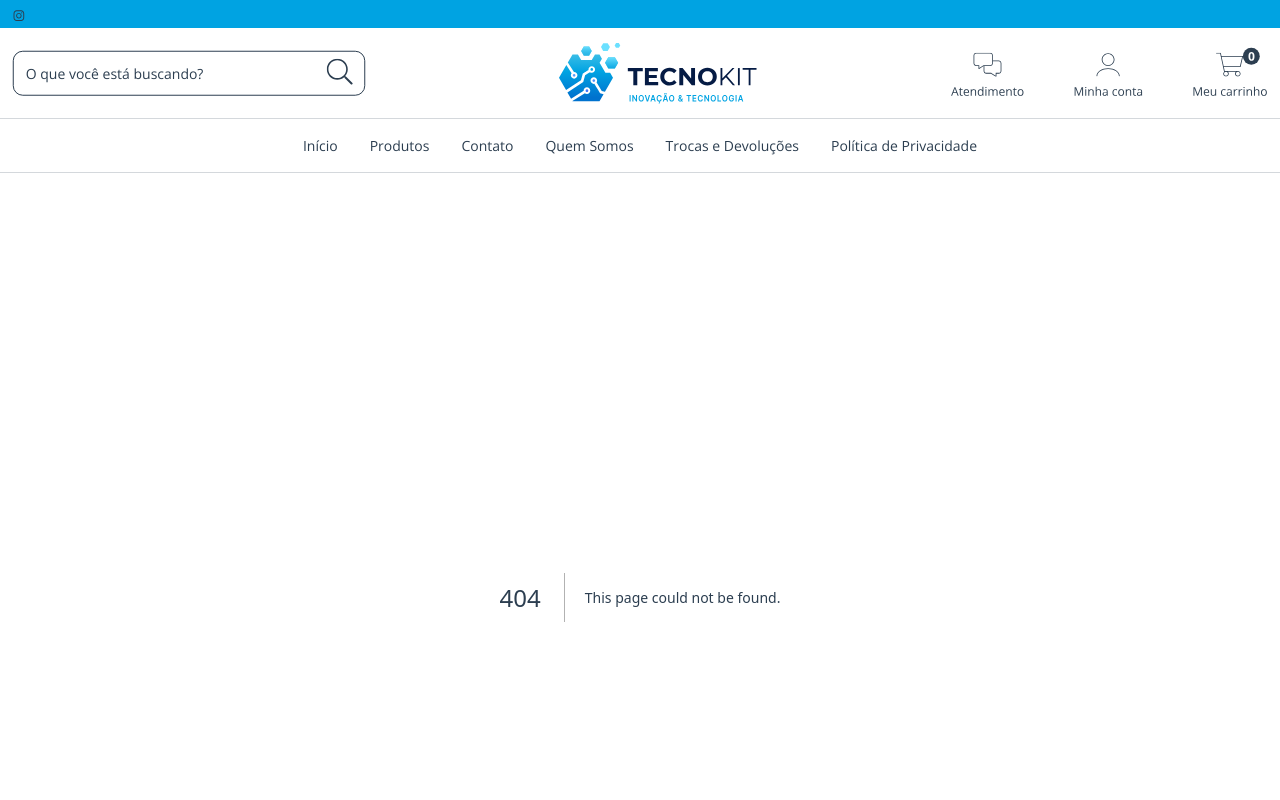
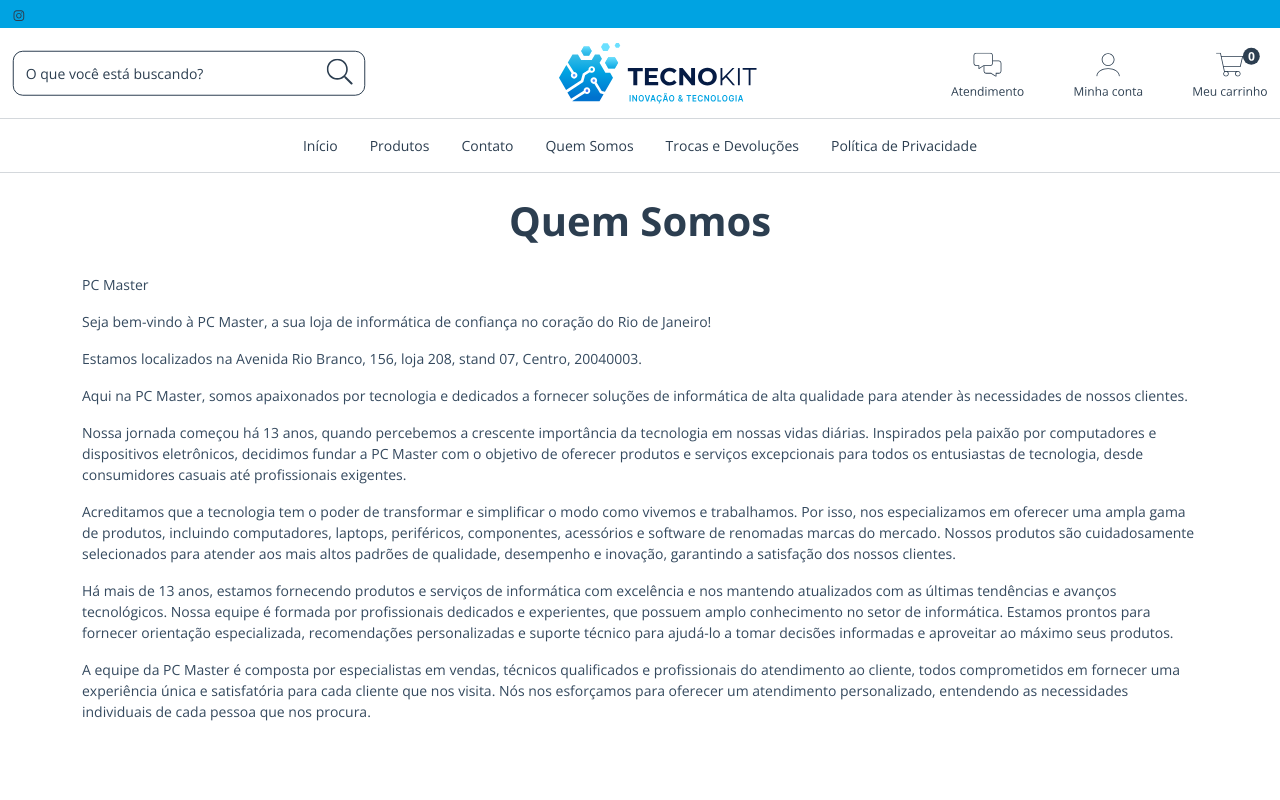
Before and after one commit to luangelsdorf/tecnokit, a Next.js app: page /quem-somos in a window 1280 px wide. Before the commit this address had no page. Shown: the top 800 px of the page. Built offline with nearby package versions, Linux system fonts and the light colour scheme.

Commit message:
About page

```diff
--- /dev/null
+++ b/src/pages/quem-somos.js
@@ -0,0 +1,29 @@
+import Head from "next/head";
+import { Container } from "react-bootstrap";
+
+export default function AboutUs() {
+  return (
+    <>
+      <Head>
+        <title>Quem Somos | TecnoKit</title>
+      </Head>
+
+      <main>
+        <h1 className="text-center">Quem Somos</h1>
+        <br />
+        <Container className="d-flex flex-center">
+          <div>
+            <p>PC Master</p>
+            <p>Seja bem-vindo à PC Master, a sua loja de informática de confiança no coração do Rio de Janeiro!</p>
+            <p>Estamos localizados na Avenida Rio Branco, 156, loja 208, stand 07, Centro, 20040003.</p>
+            <p>Aqui na PC Master, somos apaixonados por tecnologia e dedicados a fornecer soluções de informática de alta qualidade para atender às necessidades de nossos clientes.</p>
+            <p>Nossa jornada começou há 13 anos, quando percebemos a crescente importância da tecnologia em nossas vidas diárias. Inspirados pela paixão por computadores e dispositivos eletrônicos, decidimos fundar a PC Master com o objetivo de oferecer produtos e serviços excepcionais para todos os entusiastas de tecnologia, desde consumidores casuais até profissionais exigentes.</p>
+            <p>Acreditamos que a tecnologia tem o poder de transformar e simplificar o modo como vivemos e trabalhamos. Por isso, nos especializamos em oferecer uma ampla gama de produtos, incluindo computadores, laptops, periféricos, componentes, acessórios e software de renomadas marcas do mercado. Nossos produtos são cuidadosamente selecionados para atender aos mais altos padrões de qualidade, desempenho e inovação, garantindo a satisfação dos nossos clientes.</p>
+            <p>Há mais de 13 anos, estamos fornecendo produtos e serviços de informática com excelência e nos mantendo atualizados com as últimas tendências e avanços tecnológicos. Nossa equipe é formada por profissionais dedicados e experientes, que possuem amplo conhecimento no setor de informática. Estamos prontos para fornecer orientação especializada, recomendações personalizadas e suporte técnico para ajudá-lo a tomar decisões informadas e aproveitar ao máximo seus produtos.</p>
+            <p>A equipe da PC Master é composta por especialistas em vendas, técnicos qualificados e profissionais do atendimento ao cliente, todos comprometidos em fornecer uma experiência única e satisfatória para cada cliente que nos visita. Nós nos esforçamos para oferecer um atendimento personalizado, entendendo as necessidades individuais de cada pessoa que nos procura.</p>
+          </div>
+        </Container>
+      </main>
+    </>
+  )
+}
```
